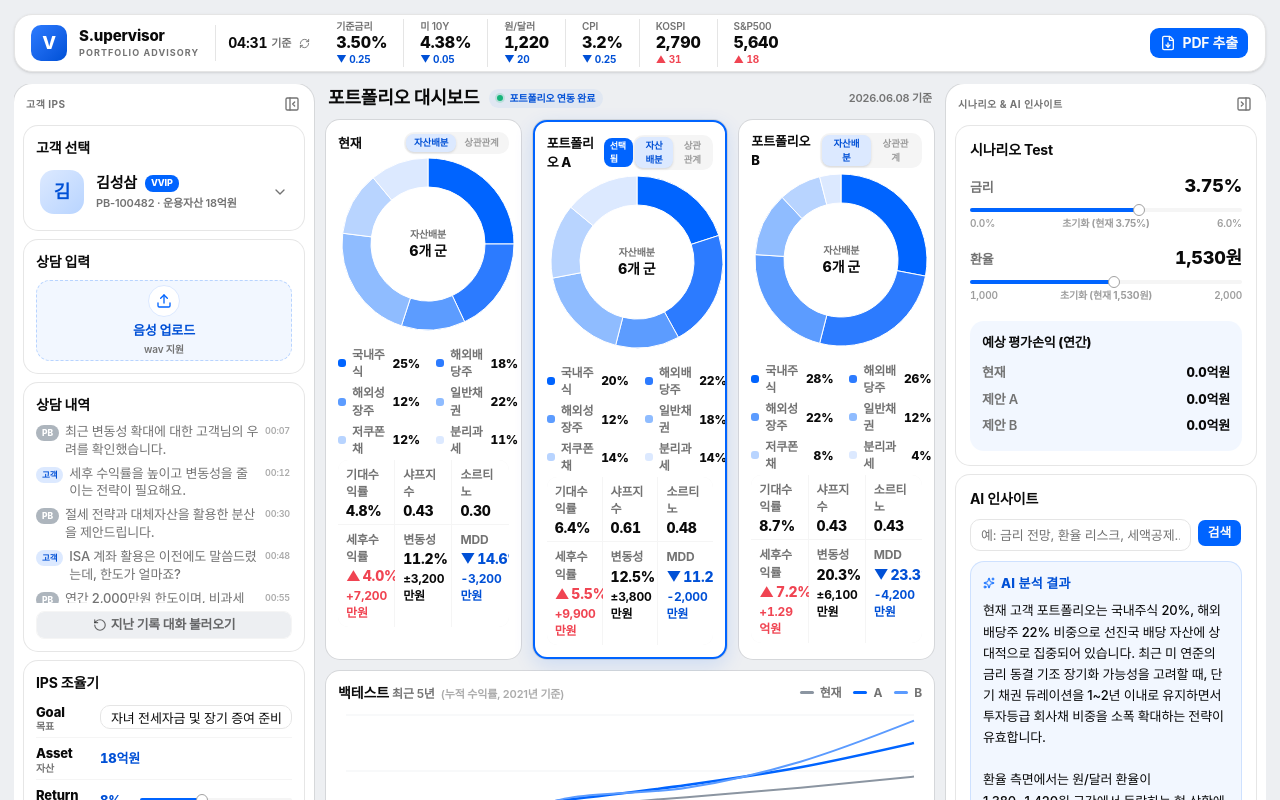
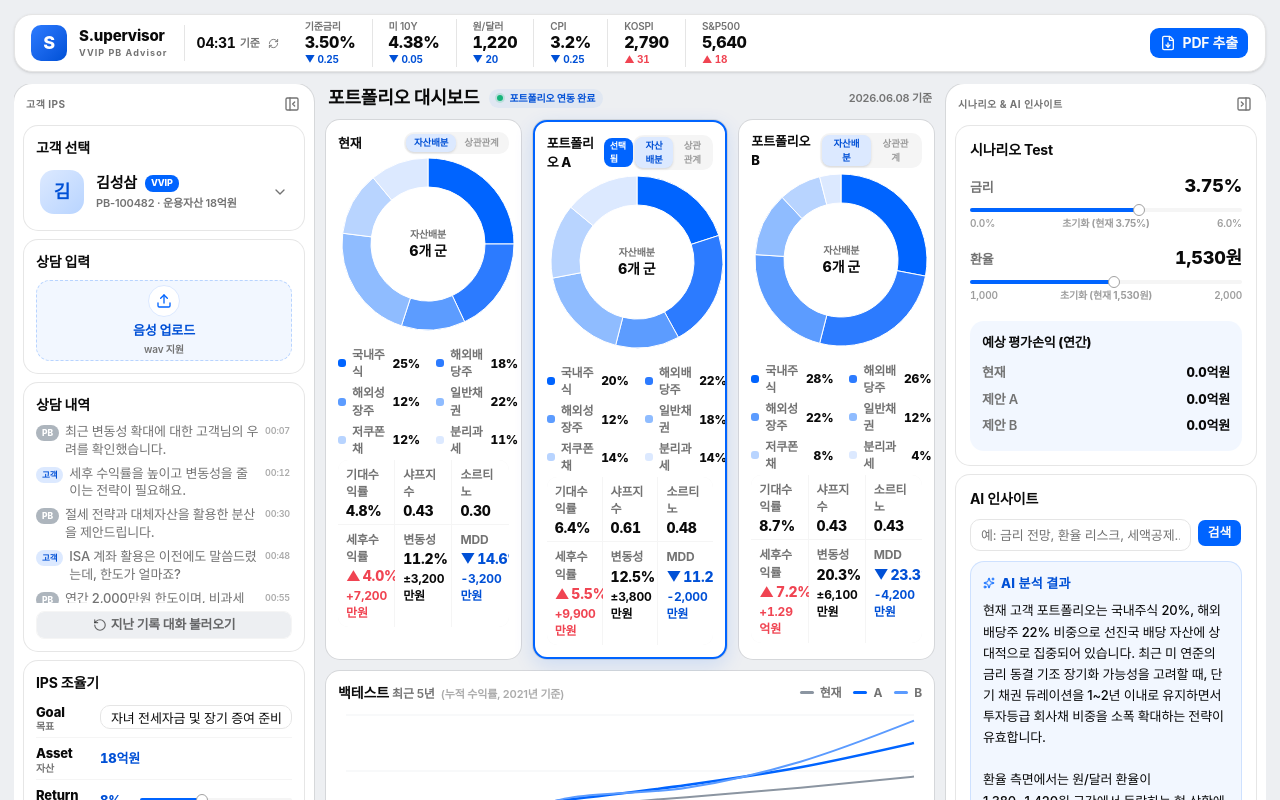
Before and after one commit to SamsungSecurities-YoungCreator-15th-4/VVIP_PB_Advisor, a Next.js app in the folder frontend/: page / in a window 1280 px wide. Shown: the top 800 px of the page. Built offline with nearby package versions, Linux system fonts and the light colour scheme; a web font is replaced by a local one.

Commit message:
chore: 헤더 아이콘·서브타이틀 텍스트 변경 (V→S, PORTFOLIO ADVISORY→VVIP PB Advisor)
Co-Authored-By: Claude Sonnet 4.6 <noreply@anthropic.com>

```diff
--- a/frontend/components/header/Header.tsx
+++ b/frontend/components/header/Header.tsx
@@ -10,14 +10,14 @@ export default function Header() {
       {/* 로고 — 항상 표시 */}
       <div className="flex shrink-0 items-center gap-3 border-r pr-4">
         <div className="flex size-9 items-center justify-center rounded-lg bg-linear-to-br from-[#2C7BFF] to-[#0050D6] text-lg font-extrabold text-white">
-          V
-        </div>
+          S
+</div>
         <div>
           <h1 className="text-[15px] font-extrabold leading-tight">
             S.upervisor
           </h1>
           <p className="text-[9px] font-bold tracking-[0.12em] text-muted-foreground">
-            PORTFOLIO ADVISORY
+            VVIP PB Advisor
           </p>
         </div>
       </div>
```
